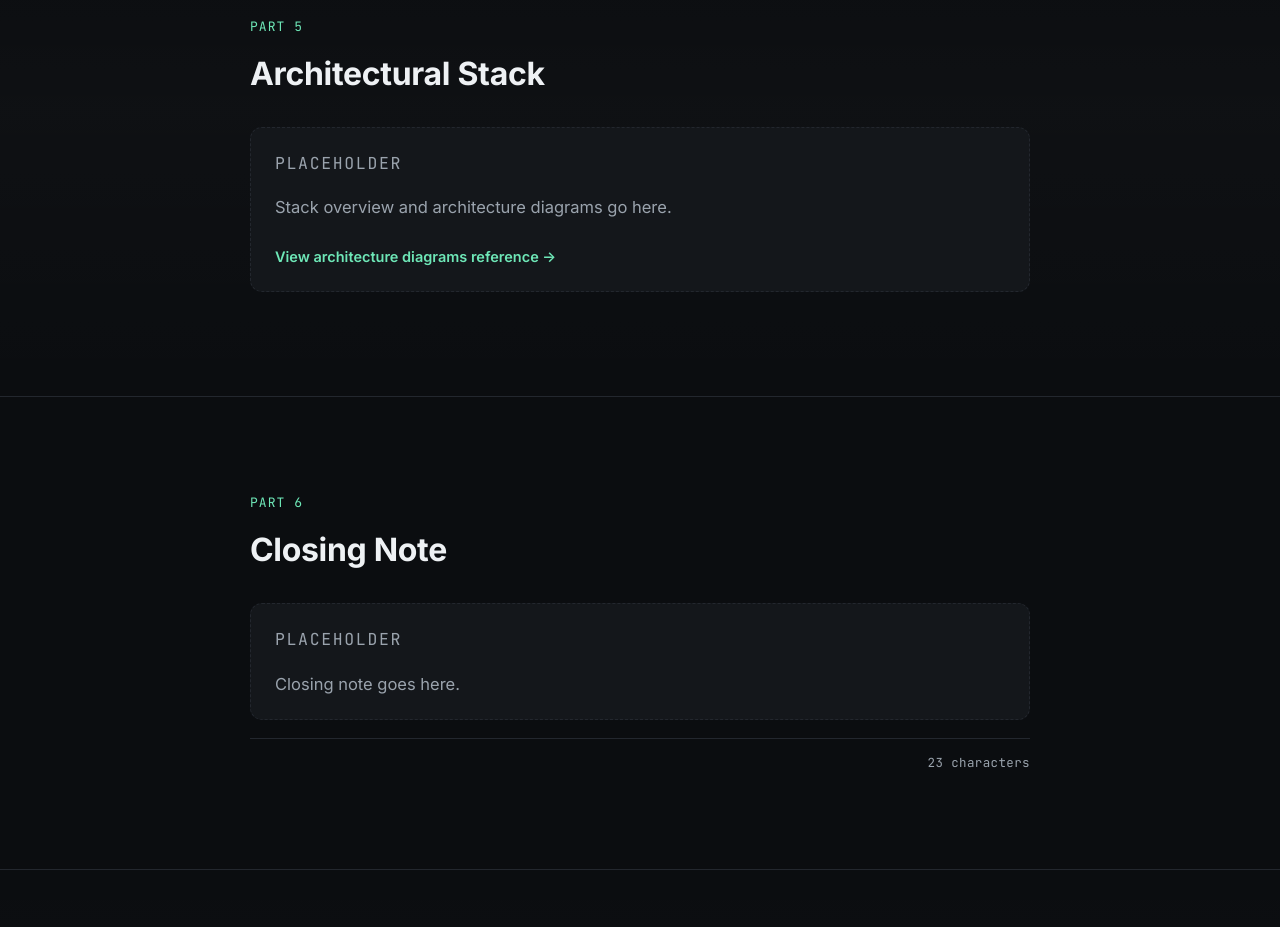
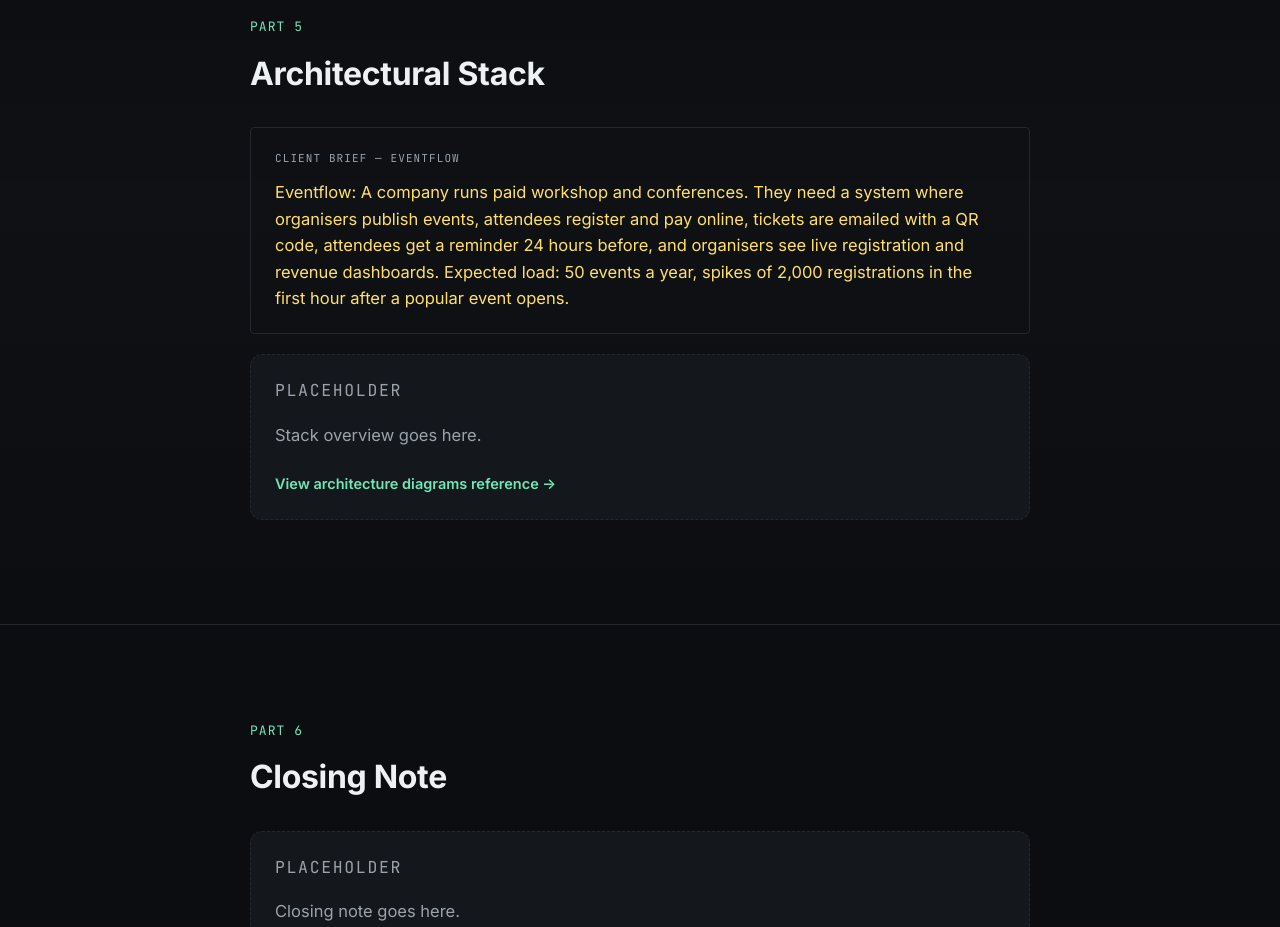
Before and after one commit to cyberussell/benoz, a website: page public/index.html in a window 1280 px wide. Shown: the part 3180-4107 px from the top of the page. Drawn offline with Linux system fonts and the light colour scheme.

Commit message:
Add Eventflow client brief to Part 5
Bordered callout box with yellow text above the stack overview
placeholder and architecture diagrams link.

```diff
--- a/public/index.html
+++ b/public/index.html
@@ -110,9 +110,13 @@
       <p class="part-kicker">Part 5</p>
       <h2 class="part-title" id="part-5-title">Architectural Stack</h2>
       <div class="prose">
+        <div class="brief-box">
+          <p class="brief-label">Client Brief — Eventflow</p>
+          <p class="brief-text">Eventflow: A company runs paid workshop and conferences. They need a system where organisers publish events, attendees register and pay online, tickets are emailed with a QR code, attendees get a reminder 24 hours before, and organisers see live registration and revenue dashboards. Expected load: 50 events a year, spikes of 2,000 registrations in the first hour after a popular event opens.</p>
+        </div>
         <div class="placeholder-block">
           <p class="placeholder-label">Placeholder</p>
-          <p>Stack overview and architecture diagrams go here.</p>
+          <p>Stack overview goes here.</p>
           <a class="placeholder-link" href="/event-architecture-diagrams.html" target="_blank" rel="noopener">View architecture diagrams reference →</a>
         </div>
       </div>
--- a/public/styles.css
+++ b/public/styles.css
@@ -288,6 +288,29 @@ body {
 }
 .placeholder-link:hover { text-decoration: underline; }
 
+/* ---------- Brief box ---------- */
+
+.brief-box {
+  border: 1px solid var(--border);
+  border-radius: 4px;
+  padding: 22px 24px;
+  margin-bottom: 20px;
+}
+
+.brief-box .brief-label {
+  font-family: var(--mono);
+  font-size: 11px;
+  letter-spacing: 0.1em;
+  text-transform: uppercase;
+  color: var(--text-muted);
+  margin: 0 0 12px;
+}
+
+.brief-box .brief-text {
+  color: #ffe066;
+  margin: 0;
+}
+
 /* ---------- Six decisions ---------- */
 
 .decision-list {
```
